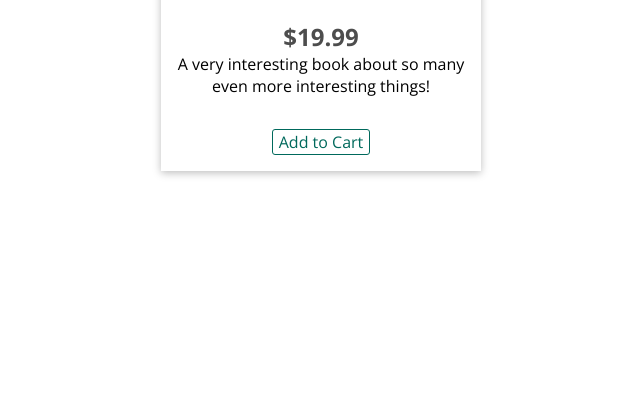
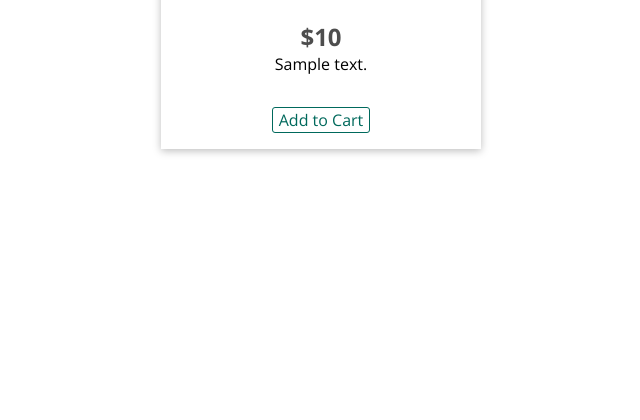
Before and after one commit to bug-end/node-playground, a Node server app: template views/shop/product-list.ejs in a window 1280 px wide. Shown: the part 332-752 px from the top of the page, without its empty margins (319-959 px from the left). Run offline with Node 20, Linux system fonts and the light colour scheme; the template is opened without the code that fills it: most values are stand-ins (such as "Sample title", 1, 10 or a date in 2020); grey boxes marked "Sample" are stand-in pictures.

Commit message:
fix(product): update product form to allow decimal prices and enhance product display with dynamic data

```diff
--- a/views/admin/add-product.ejs
+++ b/views/admin/add-product.ejs
@@ -16,7 +16,7 @@
         </div>
         <div class="form-control">
           <label for="price">Price</label>
-          <input type="number" name="price" id="price" />
+          <input type="number" name="price" id="price" step="0.01" />
         </div>
         <div class="form-control">
           <label for="description">Description</label>
--- a/views/shop/index.ejs
+++ b/views/shop/index.ejs
@@ -12,11 +12,11 @@
             <h1 class="product__title"><%= product.title %></h1>
           </header>
           <div class="card__image">
-            <img src="https://picsum.photos/300/200" width="300" height="200" alt="A Book" />
+            <img src="<%= product.imageUrl %>" width="300" height="200" alt="<%= product.title %>" />
           </div>
           <div class="card__content">
-            <h2 class="product__price">$19.99</h2>
-            <p class="product__description">A very interesting book about so many even more interesting things!</p>
+            <h2 class="product__price">$<%= product.price %></h2>
+            <p class="product__description"><%= product.description %></p>
           </div>
           <div class="card__actions">
             <button class="btn">Add to Cart</button>
--- a/views/shop/product-list.ejs
+++ b/views/shop/product-list.ejs
@@ -12,11 +12,11 @@
             <h1 class="product__title"><%= product.title %></h1>
           </header>
           <div class="card__image">
-            <img src="https://picsum.photos/300/200" width="300" height="200" alt="A Book" />
+            <img src="<%= product.imageUrl %>" width="300" height="200" alt="<%= product.title %>" />
           </div>
           <div class="card__content">
-            <h2 class="product__price">$19.99</h2>
-            <p class="product__description">A very interesting book about so many even more interesting things!</p>
+            <h2 class="product__price">$<%= product.price %></h2>
+            <p class="product__description"><%= product.description %></p>
           </div>
           <div class="card__actions">
             <button class="btn">Add to Cart</button>
```
